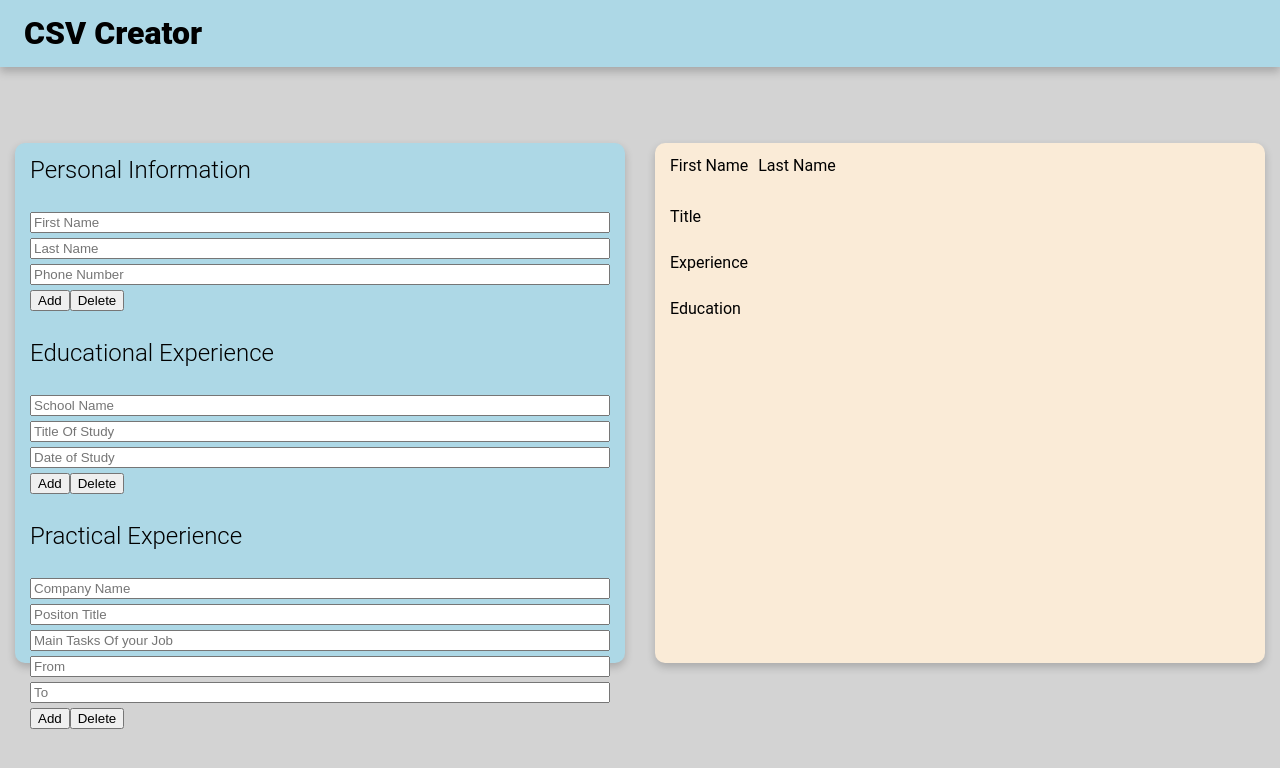
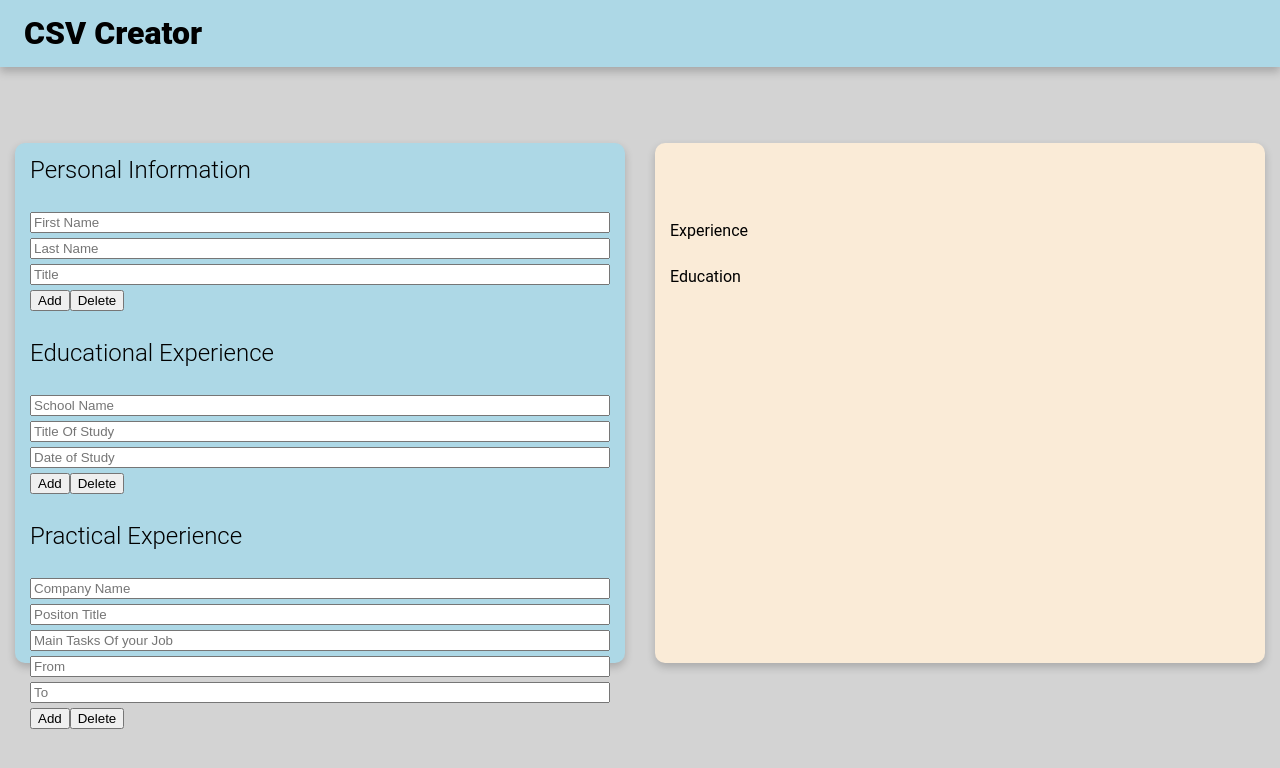
Before and after one commit to j-r-f-m/odin-cv-project, a React (Create React App) app: page / in a window 1280 px wide. Shown: the top 768 px of the page. Built offline with nearby package versions, Linux system fonts and the light colour scheme.

Commit message:
add props and state

```diff
--- a/src/App.js
+++ b/src/App.js
@@ -5,17 +5,83 @@ import InputForm from "./components/InputForm";
 import Output from "./components/Output";
 
 class App extends Component {
+  // pass props as argument to constructor
   constructor(props) {
     super(props);
+
+    // bind methods to the context in which they were created
+    this.iptFirstName = this.iptFirstName.bind(this);
+    this.iptLastName = this.iptLastName.bind(this);
+
+    // state for personal information
+    this.state = {
+      persInfo: {
+        firstName: "",
+        lastName: "",
+        title: "",
+      },
+    };
   }
 
+  iptFirstName = (e) => {
+    this.setState({
+      persInfo: {
+        firstName: e.target.value,
+        lastName: this.state.persInfo.lastName,
+        title: this.state.persInfo.title,
+      },
+    });
+
+    console.log(this.state.persInfo);
+  };
+
+  iptLastName = (e) => {
+    this.setState({
+      persInfo: {
+        firstName: this.state.persInfo.firstName,
+        lastName: e.target.value,
+        title: this.state.persInfo.title,
+      },
+    });
+    console.log(this.state.persInfo);
+  };
+
+  iptTitle = (e) => {
+    this.setState({
+      persInfo: {
+        firstName: this.state.persInfo.firstName,
+        lastName: this.state.persInfo.lastName,
+        title: e.target.value,
+      },
+    });
+    console.log(this.state.persInfo);
+  };
+
+  onSubmitTask = (e) => {
+    e.preventDefault();
+    this.setState({
+      tasks: this.state.task,
+      task: { text: "" },
+    });
+  };
+
+  test = () => {
+    console.log(this.state);
+  };
+
+  // render jsx to html??
   render() {
     return (
       <div id="app--container">
         <Header />
         <section id="main">
-          <InputForm />
-          <Output />
+          {/* pass defined function to inputForm with porp named "handleClick" */}
+          <InputForm
+            iptFirst={this.iptFirstName}
+            iptLast={this.iptLastName}
+            iptTitle={this.iptTitle}
+          />
+          <Output state={this.state} />
         </section>
       </div>
     );
--- a/src/components/InputForm.js
+++ b/src/components/InputForm.js
@@ -1,17 +1,27 @@
 import React, { Component } from "react";
-import PersonalInformation from "./inputPerso";
-import EducationalExperience from "./inputEdu";
-import PracticalExperience from "./inputPract";
+import PersonalInformation from "./InputPerso";
+import EducationalExperience from "./InputEdu";
+import PracticalExperience from "./InputPract";
 
 class InputForm extends Component {
   constructor(props) {
     super(props);
   }
 
+  test = () => {
+    console.log(this.props);
+  };
+
   render() {
     return (
       <div id="input--form--container">
-        <PersonalInformation />
+        {/* access passed function from App.js with props-object and pass it to
+        PersonalInformation.js wiht props */}
+        <PersonalInformation
+          iptFirst={this.props.iptFirst}
+          iptLast={this.props.iptLast}
+          iptTitle={this.props.iptTitle}
+        />
         <EducationalExperience />
         <PracticalExperience />
       </div>
--- a/src/components/inputPerso.js
+++ b/src/components/InputPerso.js
@@ -17,18 +17,22 @@ class PersonalInformation extends Component {
             placeholder="First Name"
             className="form--inputs"
             name="firstName"
+            // acces function passed from App.js with propsasdf
+            onChange={this.props.iptFirst}
           />
           <input
             type="text"
             placeholder="Last Name"
             className="form--inputs"
             name="lastName"
+            onChange={this.props.iptLast}
           />
           <input
-            type="text"
-            placeholder="Phone Number"
+            type="email"
+            placeholder="Title"
             className="form--inputs"
-            name="phoneNumber"
+            name="title"
+            onChange={this.props.iptTitle}
           />
           <div className="button--container">
             <button>Add</button>
--- a/src/components/Output.js
+++ b/src/components/Output.js
@@ -9,10 +9,14 @@ class Output extends Component {
     return (
       <div id="output--container">
         <div className="out--info">
-          <div className="output--name">First Name</div>
-          <div className="output--name">Last Name</div>
+          <div className="output--name">
+            {this.props.state.persInfo.firstName}
+          </div>
+          <div className="output--name">
+            {this.props.state.persInfo.lastName}
+          </div>
         </div>
-        <div className="output--title">Title</div>
+        <div className="output--title">{this.props.state.persInfo.title}</div>
 
         <h3 className="output--header">Experience</h3>
         <h3 className="output--header">Education</h3>
```
Also changed, not shown: public/index.html (+1 -22 lines), src/components/InputEdu.js (renamed from src/components/inputEdu.js), src/components/InputPract.js (renamed from src/components/inputPract.js).
